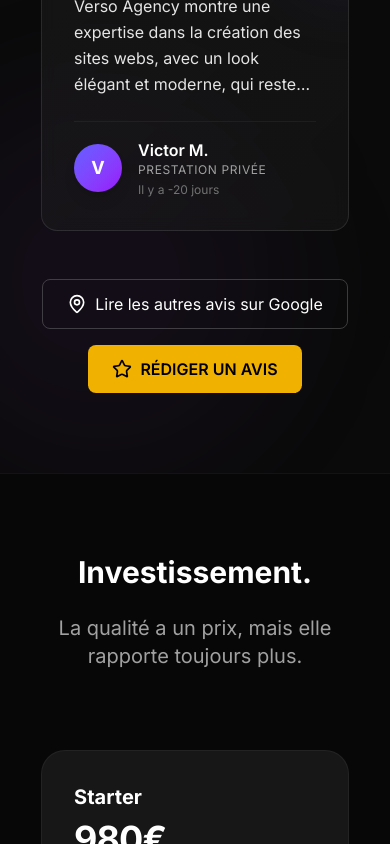
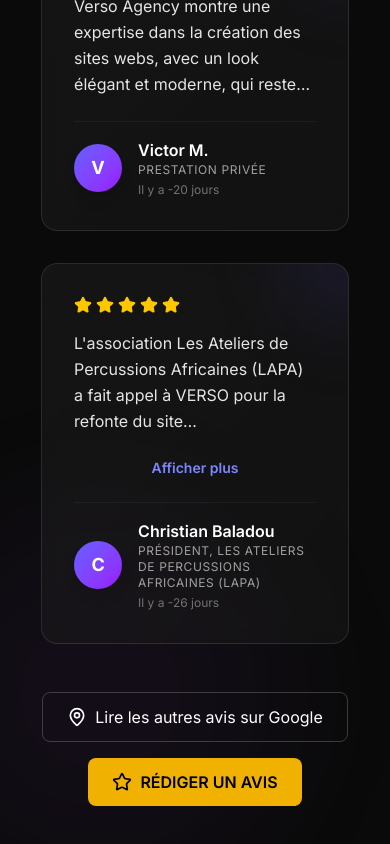
Before and after one commit to versodirection/verso-agency, a Next.js app: page / in a window 390 px wide. Shown: the part 6216-7060 px from the top of the page. Built offline with nearby package versions, Linux system fonts and the light colour scheme; no server answers.

Commit message:
Modif pour problème : L'avis contient plusieurs notes cumulées

```diff
--- a/app/components/sections/ReviewCard.tsx
+++ b/app/components/sections/ReviewCard.tsx
@@ -24,8 +24,13 @@ const getRelativeDate = (date: Date): string => {
   return `Il y a ${diffMonths} mois`;
 };
 
-export function ReviewCard({ review, index }: { review: (typeof reviews)[number]; index: number }) {
-  const [isExpanded, setIsExpanded] = useState(false);
+// Ancienne version supprimée, voir ci-dessous la version correcte avec isExpanded et onToggle.
+export function ReviewCard({ review, index, isExpanded, onToggle }: {
+  review: (typeof reviews)[number];
+  index: number;
+  isExpanded: boolean;
+  onToggle: () => void;
+}) {
   const shouldShowMore = review.text.length > 200;
 
   return (
@@ -49,7 +54,7 @@ export function ReviewCard({ review, index }: { review: (typeof reviews)[number]
           </div>
 
           {shouldShowMore && (
-            <button onClick={() => setIsExpanded(!isExpanded)} className="text-indigo-400 hover:text-indigo-300 text-sm font-semibold mb-6 transition-colors">
+            <button onClick={onToggle} className="text-indigo-400 hover:text-indigo-300 text-sm font-semibold mb-6 transition-colors">
               {isExpanded ? "Afficher moins" : "Afficher plus"}
             </button>
           )}
--- a/app/components/sections/Reviews.tsx
+++ b/app/components/sections/Reviews.tsx
@@ -4,6 +4,7 @@ import { motion } from "framer-motion";
 import { Star, MapPin } from "lucide-react";
 import { reviews } from "@/app/data/content";
 import { ReviewCard } from "./ReviewCard";
+import { useState } from "react";
 
 interface ReviewsProps {
   cursorEnter: () => void;
@@ -11,6 +12,7 @@ interface ReviewsProps {
 }
 
 export function Reviews({ cursorEnter, cursorLeave }: ReviewsProps) {
+  const [expanded, setExpanded] = useState(() => reviews.map(() => false));
   return (
     <section id="avis" className="py-20 px-6 bg-neutral-950 border-t border-white/5 relative overflow-hidden">
       <div className="absolute inset-0 pointer-events-none">
@@ -28,9 +30,19 @@ export function Reviews({ cursorEnter, cursorLeave }: ReviewsProps) {
             ))}
           </div>
         </div>
-        <div className="grid md:grid-cols-2 gap-8 max-w-4xl mx-auto mb-12">
+        <div className="grid md:grid-cols-3 gap-8 max-w-5xl mx-auto mb-12">
           {reviews.map((review, index) => (
-            <ReviewCard key={index} review={review} index={index} />
+              <ReviewCard
+                key={index}
+                review={review}
+                index={index}
+                isExpanded={expanded[index]}
+                onToggle={() => setExpanded(expanded => {
+                  const arr = [...expanded];
+                  arr[index] = !arr[index];
+                  return arr;
+                })}
+              />
           ))}
         </div>
         <div className="flex flex-col sm:flex-row gap-4 justify-center items-center max-w-2xl mx-auto">
--- a/app/data/content.ts
+++ b/app/data/content.ts
@@ -75,6 +75,13 @@ export const reviews = [
     stars: 5,
     reviewDate: new Date(2026, 1, 5) // 5 février 2026
   }
+  ,{
+    author: "Christian Baladou",
+    role: "Président, Les Ateliers de Percussions Africaines (LAPA)",
+    text: "L'association Les Ateliers de Percussions Africaines (LAPA) a fait appel à VERSO pour la refonte du site coursdejembetoulouse. Le résultat, réalisé dans un délai très bref, dépasse largement nos attentes. Outre le relooking de la palette graphique, de nouveaux choix d'images et de fonds d'écran, l'architecture et l'ergonomie du site ont été notablement améliorées : menus très clairs, fluidité dans les transitions, lien avec le site de l'association LAPA, informations pratiques sur les cours, les stages et les prestations de Team Building, audios pour illustrer la conception des cours et l'ambiance, etc.. Le site est devenu très clair tout en restant riche d'informations et c'est un véritable \"outil\" de communication. Je recommande fortement cette jeune entreprise et sa dynamique équipe. Pour LAPA, le président, Christian BALADOU",
+    stars: 5,
+    reviewDate: new Date(2026, 1, 11) // 11 février 2026
+  }
 ];
 
 export const demos = [
--- a/app/page.tsx
+++ b/app/page.tsx
@@ -190,6 +190,31 @@ export default function Home() {
         />
         <Footer scrollTo={scrollTo} />
 
+        <script
+          type="application/ld+json"
+          dangerouslySetInnerHTML={{
+            __html: JSON.stringify({
+              "@context": "https://schema.org",
+              "@type": "LocalBusiness", // Ou "ProfessionalService"
+              "name": "Verso Agency",
+              "image": "https://verso-agency.fr/linkimage.png", // Mets l'URL réelle de ton logo ici
+              "url": "https://verso-agency.fr",
+              "priceRange": "$$",
+              "address": {
+                "@type": "PostalAddress",
+                "addressCountry": "FR"
+              },
+              "aggregateRating": {
+                "@type": "AggregateRating",
+                "ratingValue": "5",       // Ta note moyenne (ex: 5)
+                "reviewCount": "3",      // Le nombre TOTAL d'avis que tu as
+                "bestRating": "5",
+                "worstRating": "1"
+              }
+            }),
+          }}
+        />
+
         <AnimatePresence>
           {isQuoteOpen && <QuoteCalculator onClose={() => setIsQuoteOpen(false)} />}
         </AnimatePresence>
--- a/package.json
+++ b/package.json
@@ -12,6 +12,7 @@
     "@react-three/drei": "^10.7.7",
     "@react-three/fiber": "^9.5.0",
     "@studio-freight/react-lenis": "^0.0.47",
+    "@tailwindcss/line-clamp": "^0.4.4",
     "@types/three": "^0.182.0",
     "clsx": "^2.1.1",
     "framer-motion": "^12.23.26",
--- a/tailwind.config.ts
+++ b/tailwind.config.ts
@@ -9,6 +9,6 @@ const config: Config = {
   theme: {
     extend: {},
   },
-  plugins: [],
+  plugins: [require('@tailwindcss/line-clamp')],
 };
 export default config;
```
Also changed, not shown: 1 other file (tests, documents, lock files or other folders).
